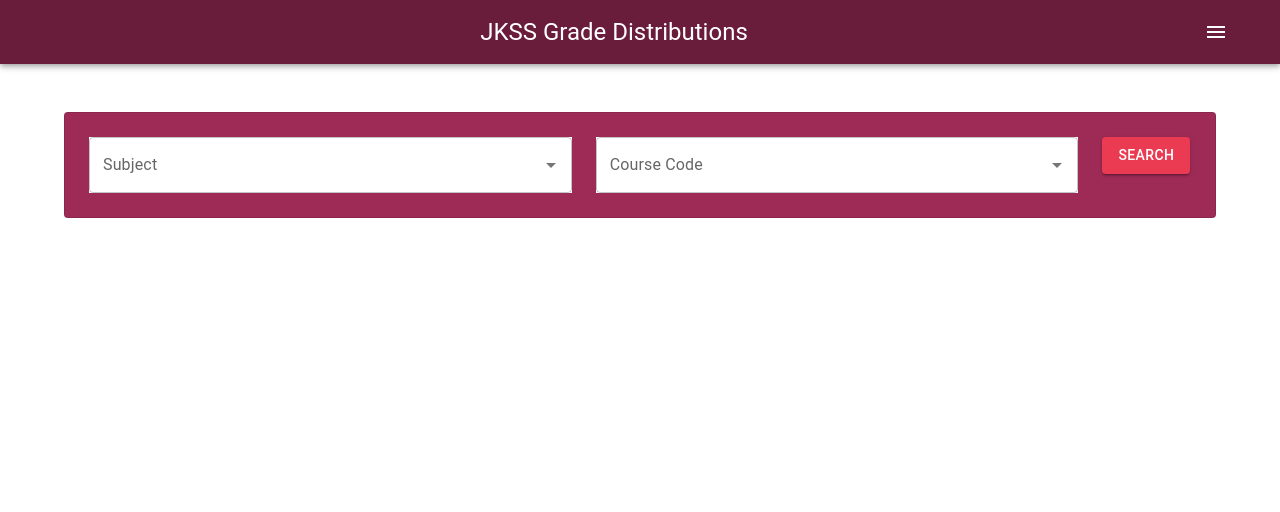
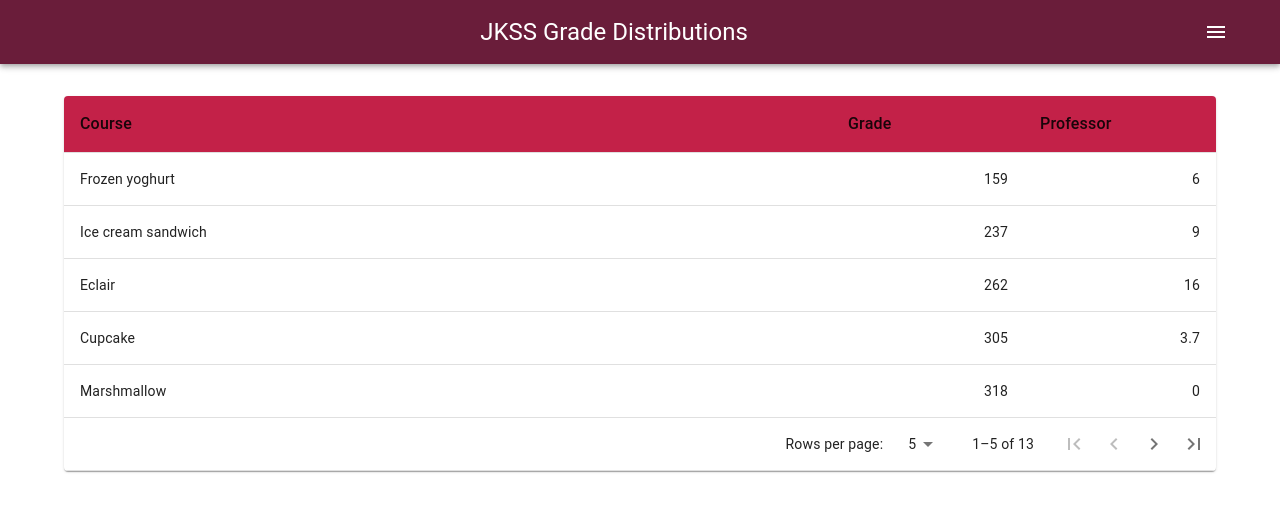
Before and after one commit to sohilgoswami/jkss, a React (Create React App) app in the folder frontend/: page /viewGrades in a window 1280 px wide. Shown: the top 512 px of the page. Built offline with nearby package versions, Linux system fonts and the light colour scheme.

Commit message:
create table

```diff
--- a/frontend/src/App.js
+++ b/frontend/src/App.js
@@ -2,12 +2,19 @@
 import './App.css';
 import Menubar from './components/Menubar';
 import InputFields from './components/InputFields';
+import { BrowserRouter, Routes, Route, Navigate } from "react-router-dom";
+import ViewGrades from './components/ViewGrades';
 
 function App() {
   return (
     <div className="App">
       <Menubar/>
-      <InputFields/>
+      <BrowserRouter>
+        <Routes>
+          <Route path ="/" element={<InputFields/>} />
+          <Route path = "/viewGrades" element={<ViewGrades/>}/>
+        </Routes>
+      </BrowserRouter>
     </div>
   );
 }
--- /dev/null
+++ b/frontend/src/components/ViewGrades.js
@@ -0,0 +1,177 @@
+import { Container, Typography } from '@mui/material';
+import * as React from 'react';
+
+import PropTypes from 'prop-types';
+import { useTheme } from '@mui/material/styles';
+import Box from '@mui/material/Box';
+import Table from '@mui/material/Table';
+import TableBody from '@mui/material/TableBody';
+import TableCell from '@mui/material/TableCell';
+import TableContainer from '@mui/material/TableContainer';
+import TableFooter from '@mui/material/TableFooter';
+import TablePagination from '@mui/material/TablePagination';
+import TableRow from '@mui/material/TableRow';
+import Paper from '@mui/material/Paper';
+import IconButton from '@mui/material/IconButton';
+import FirstPageIcon from '@mui/icons-material/FirstPage';
+import KeyboardArrowLeft from '@mui/icons-material/KeyboardArrowLeft';
+import KeyboardArrowRight from '@mui/icons-material/KeyboardArrowRight';
+import LastPageIcon from '@mui/icons-material/LastPage';
+import TableHead from '@mui/material/TableHead';
+
+function TablePaginationActions(props) {
+  const theme = useTheme();
+  const { count, page, rowsPerPage, onPageChange } = props;
+
+  const handleFirstPageButtonClick = (event) => {
+    onPageChange(event, 0);
+  };
+
+  const handleBackButtonClick = (event) => {
+    onPageChange(event, page - 1);
+  };
+
+  const handleNextButtonClick = (event) => {
+    onPageChange(event, page + 1);
+  };
+
+  const handleLastPageButtonClick = (event) => {
+    onPageChange(event, Math.max(0, Math.ceil(count / rowsPerPage) - 1));
+  };
+
+  return (
+    <Box sx={{ flexShrink: 0, ml: 2.5 }}>
+      <IconButton
+        onClick={handleFirstPageButtonClick}
+        disabled={page === 0}
+        aria-label="first page"
+      >
+        {theme.direction === 'rtl' ? <LastPageIcon /> : <FirstPageIcon />}
+      </IconButton>
+      <IconButton
+        onClick={handleBackButtonClick}
+        disabled={page === 0}
+        aria-label="previous page"
+      >
+        {theme.direction === 'rtl' ? <KeyboardArrowRight /> : <KeyboardArrowLeft />}
+      </IconButton>
+      <IconButton
+        onClick={handleNextButtonClick}
+        disabled={page >= Math.ceil(count / rowsPerPage) - 1}
+        aria-label="next page"
+      >
+        {theme.direction === 'rtl' ? <KeyboardArrowLeft /> : <KeyboardArrowRight />}
+      </IconButton>
+      <IconButton
+        onClick={handleLastPageButtonClick}
+        disabled={page >= Math.ceil(count / rowsPerPage) - 1}
+        aria-label="last page"
+      >
+        {theme.direction === 'rtl' ? <FirstPageIcon /> : <LastPageIcon />}
+      </IconButton>
+    </Box>
+  );
+}
+
+TablePaginationActions.propTypes = {
+  count: PropTypes.number.isRequired,
+  onPageChange: PropTypes.func.isRequired,
+  page: PropTypes.number.isRequired,
+  rowsPerPage: PropTypes.number.isRequired,
+};
+
+function createData(name, calories, fat) {
+  return { name, calories, fat };
+}
+
+const rows = [
+  createData('Cupcake', 305, 3.7),
+  createData('Donut', 452, 25.0),
+  createData('Eclair', 262, 16.0),
+  createData('Frozen yoghurt', 159, 6.0),
+  createData('Gingerbread', 356, 16.0),
+  createData('Honeycomb', 408, 3.2),
+  createData('Ice cream sandwich', 237, 9.0),
+  createData('Jelly Bean', 375, 0.0),
+  createData('KitKat', 518, 26.0),
+  createData('Lollipop', 392, 0.2),
+  createData('Marshmallow', 318, 0),
+  createData('Nougat', 360, 19.0),
+  createData('Oreo', 437, 18.0),
+].sort((a, b) => (a.calories < b.calories ? -1 : 1));
+
+export default function ViewGrades(){
+    const [page, setPage] = React.useState(0);
+    const [rowsPerPage, setRowsPerPage] = React.useState(5);
+
+    // Avoid a layout jump when reaching the last page with empty rows.
+    const emptyRows =
+      page > 0 ? Math.max(0, (1 + page) * rowsPerPage - rows.length) : 0;
+
+    const handleChangePage = (event, newPage) => {
+      setPage(newPage);
+    };
+
+    const handleChangeRowsPerPage = (event) => {
+      setRowsPerPage(parseInt(event.target.value, 10));
+      setPage(0);
+    };
+    return(
+        <Container maxWidth="lg" sx={{ mt: 4 }}>
+        <TableContainer component={Paper} maxWidth="lg" sx={{ mb: 4 }}>
+        <Table sx={{ minWidth: 500 }} aria-label="custom pagination table">
+          <TableHead>
+            <TableRow sx = {{bgcolor: '#C32148'}} >
+              <TableCell sx = {{fontSize: 16}}>Course</TableCell>
+              <TableCell sx = {{fontSize: 16}}>Grade</TableCell>
+              <TableCell sx = {{fontSize: 16}}>Professor</TableCell>
+            </TableRow>
+          </TableHead>
+          <TableBody>
+            {(rowsPerPage > 0
+              ? rows.slice(page * rowsPerPage, page * rowsPerPage + rowsPerPage)
+              : rows
+            ).map((row) => (
+              <TableRow key={row.name}>
+                <TableCell component="th" scope="row">
+                  {row.name}
+                </TableCell>
+                <TableCell style={{ width: 160 }} align="right">
+                  {row.calories}
+                </TableCell>
+                <TableCell style={{ width: 160 }} align="right">
+                  {row.fat}
+                </TableCell>
+              </TableRow>
+            ))}
+            {emptyRows > 0 && (
+              <TableRow style={{ height: 53 * emptyRows }}>
+                <TableCell colSpan={6} />
+              </TableRow>
+            )}
+          </TableBody>
+          <TableFooter>
+            <TableRow>
+              <TablePagination
+                rowsPerPageOptions={[5, 10, 25, { label: 'All', value: -1 }]}
+                colSpan={3}
+                count={rows.length}
+                rowsPerPage={rowsPerPage}
+                page={page}
+                SelectProps={{
+                  inputProps: {
+                    'aria-label': 'rows per page',
+                  },
+                  native: true,
+                }}
+                onPageChange={handleChangePage}
+                onRowsPerPageChange={handleChangeRowsPerPage}
+                ActionsComponent={TablePaginationActions}
+              />
+            </TableRow>
+          </TableFooter>
+        </Table>
+      </TableContainer>
+      </Container>
+    )
+}
```
